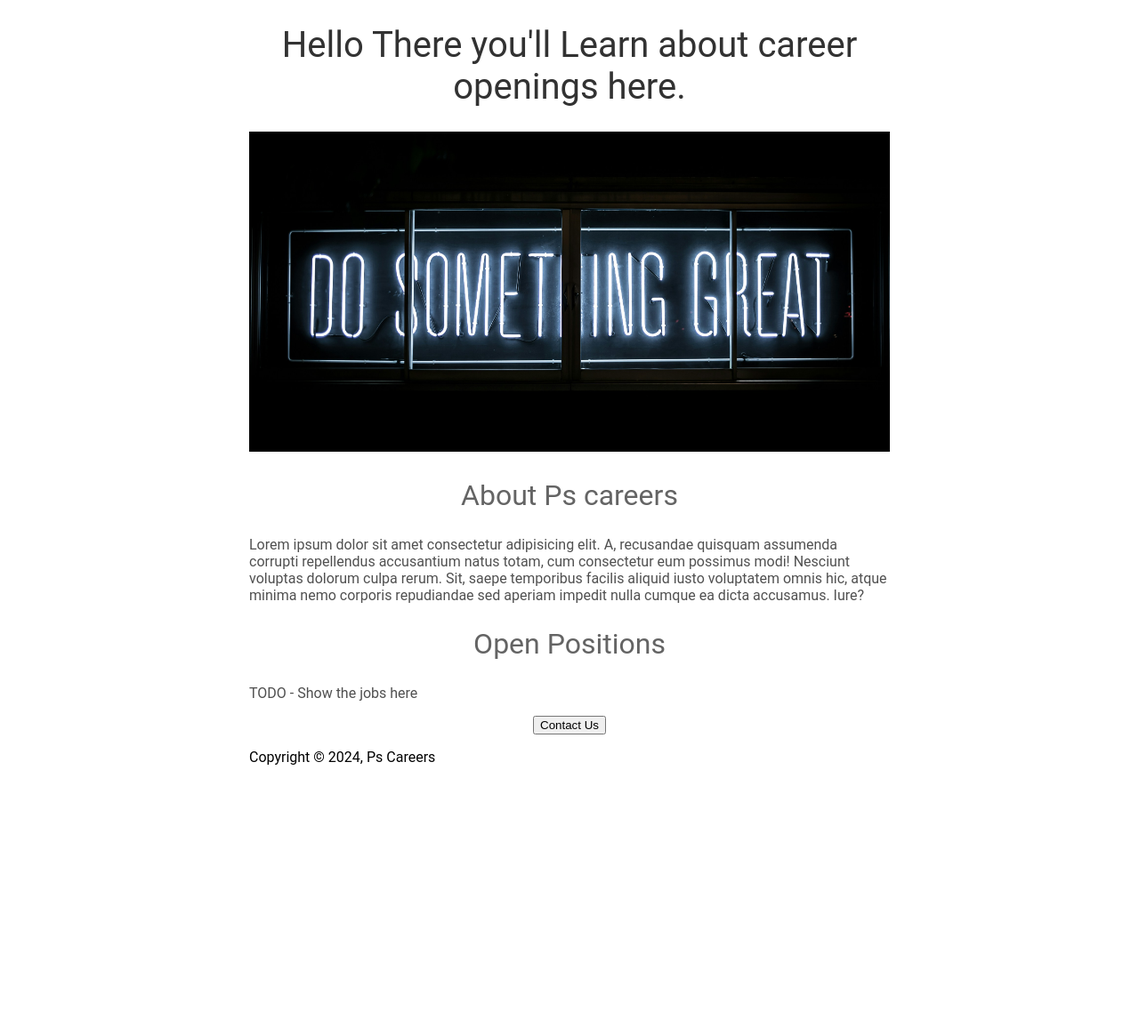
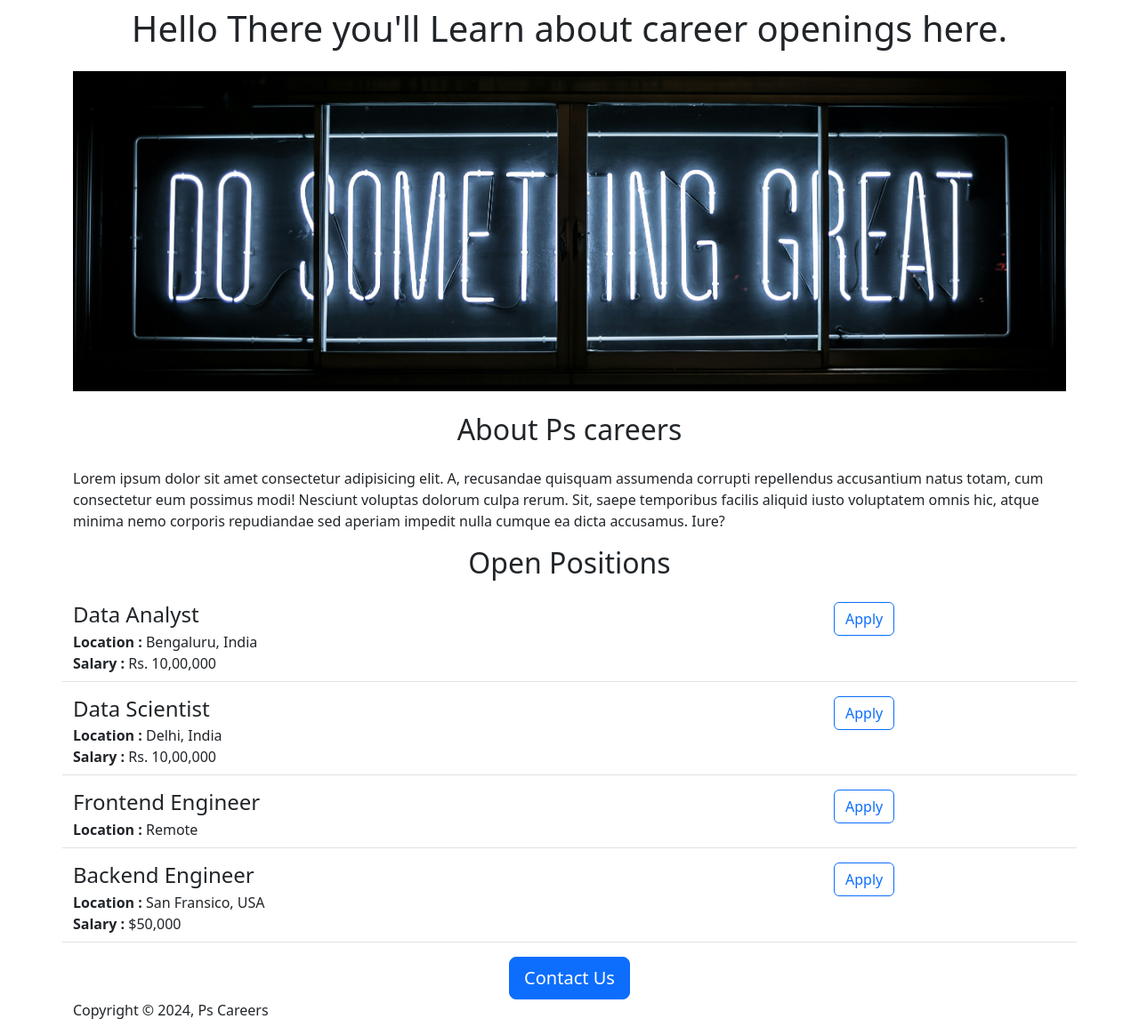
Before and after one commit to psprasanna/ps-careers-website, a Flask app: page / in a window 1280 px wide. Shown: the whole page at 89% size. Before the commit the page ends 860 px from the top, so only its background shows below. Run offline with Flask 3, Linux system fonts and the light colour scheme.

Commit message:
Added dynamic data and created API route

```diff
--- a/app.py
+++ b/app.py
@@ -1,10 +1,41 @@
-from flask import Flask, render_template
-# print(__name__)
+from flask import Flask, render_template, jsonify
+
 app = Flask(__name__)
+
+JOBS = [
+  {
+    'id':'1',
+    'title':'Data Analyst',
+    'location':'Bengaluru, India',
+    'salary':'Rs. 10,00,000'
+  },
+  {
+    'id':'2',
+    'title':'Data Scientist',
+    'location': 'Delhi, India',
+    'salary':'Rs. 10,00,000'
+  },
+  {
+    'id':'3',
+    'title':'Frontend Engineer',
+    'location':'Remote',
+  },
+  {
+    'id':'4',
+    'title':'Backend Engineer',
+    'location':'San Fransico, USA',
+    'salary': '$50,000'
+  }
+]
+company_name = "Freshers"
 
 @app.route("/")
 def helloworld():
-  return render_template('home.html')
+  return render_template('home.html',jobs=JOBS, company_name = company_name)
+
+@app.route('/api/jobs')
+def list_jobs():
+  return jsonify(JOBS)
 
 if __name__ == '__main__':
   app.run(host='0.0.0.0', debug = True)
--- a/templates/home.html
+++ b/templates/home.html
@@ -1,57 +1,33 @@
 <!doctype html>
 <html>
   <head>
-    <title>Ps Careers</title>
+    <title>Ps {{company_name}} Careers</title>
+    <link href="https://cdn.jsdelivr.net/npm/bootstrap@5.3.3/dist/css/bootstrap.min.css" rel="stylesheet" integrity="sha384-QWTKZyjpPEjISv5WaRU9OFeRpok6YctnYmDr5pNlyT2bRjXh0JMhjY6hW+ALEwIH" crossorigin="anonymous">
     <style>
-      body{
-        font-family : Roboto
+      #careerImage {
+        height: 360px;
+        width: 100%;
+        object-fit: cover;
+        margin-bottom: 16px;
       }
-
-      h1{
-        font-size:40px;
-        font-family : Roboto;
-        font-weight: normal;
-        color : rgb(50,50,50);
-        text-align: center;
-      }
-
-      h2{
-        font-size:32px;
-        font-family : Roboto;
-        font-weight: normal;
-        color : rgb(100,100,100);
-        text-align: center;
-      }
-      #careerImage{
-        width:100%;
-        height : 360px;
-        object-fit:cover
-      }
-
-      .bodyText{
-        font-family : Roboto;
-        color : rgb(80,80,80);
-      }
-
-      #container{
-        max-width:720px;
-        margin: 0 auto;
-      }
-
     </style>
   </head>
   <body>
-    <div id="container">
-      <h1>Hello There you'll Learn about career openings here. </h1>
-      <img id="careerImage" src="static/career.jpg">
-      <h2>About Ps careers</h2>
-      <p class="bodyText">Lorem ipsum dolor sit amet consectetur adipisicing elit. A, recusandae quisquam assumenda corrupti repellendus accusantium natus totam, cum consectetur eum possimus modi! Nesciunt voluptas dolorum culpa rerum. Sit, saepe temporibus facilis aliquid iusto voluptatem omnis hic, atque minima nemo corporis repudiandae sed aperiam impedit nulla cumque ea dicta accusamus. Iure?</p>
+    <div class="container">
+      <h1 class="text-center mt-2 mb-4">Hello There you'll Learn about career openings here. </h1>
+      <img id="careerImage" class="img-fluid" src="static/career.jpg">
+      <h2 class="text-center mt-2 mb-4">About Ps careers</h2>
+      <p>Lorem ipsum dolor sit amet consectetur adipisicing elit. A, recusandae quisquam assumenda corrupti repellendus accusantium natus totam, cum consectetur eum possimus modi! Nesciunt voluptas dolorum culpa rerum. Sit, saepe temporibus facilis aliquid iusto voluptatem omnis hic, atque minima nemo corporis repudiandae sed aperiam impedit nulla cumque ea dicta accusamus. Iure?</p>
 
 
-      <h2>Open Positions</h2>
-      <p class="bodyText">TODO - Show the jobs here</p>
+      <h2 class="text-center mt-2 mb-4">Open Positions</h2>
+      <div>
+        {% for job in jobs %}
+          {% include 'jobitem.html' %}
+        {% endfor %}
+      </div>
       <div style="text-align:center;">
-        <button>Contact Us</button>
+        <button class="btn btn-primary btn-lg">Contact Us</button>
       </div>
       <p>Copyright &copy; 2024, Ps Careers</p>
 
--- /dev/null
+++ b/templates/jobitem.html
@@ -0,0 +1,19 @@
+<div class="row border-bottom" style="margin-bottom:16px; padding-bottom:8px" >
+  <div class=col-9>
+    <h4 style="margin-bottom:4px; color:rgb(120,120,120;">{{job['title']}}</h4>
+    <div>
+      <b>Location : </b>{{job['location']}}
+    </div>
+    {%if 'salary' in job %}
+      <div>
+        <b>Salary : </b>{{job['salary']}}
+      </div>
+    {%endif%}
+  </div>
+
+  <div class="col-3">
+    <button type="button" class="btn btn-outline-primary float-right align-middle" >Apply</button>
+  </div>
+
+
+</div>
```
